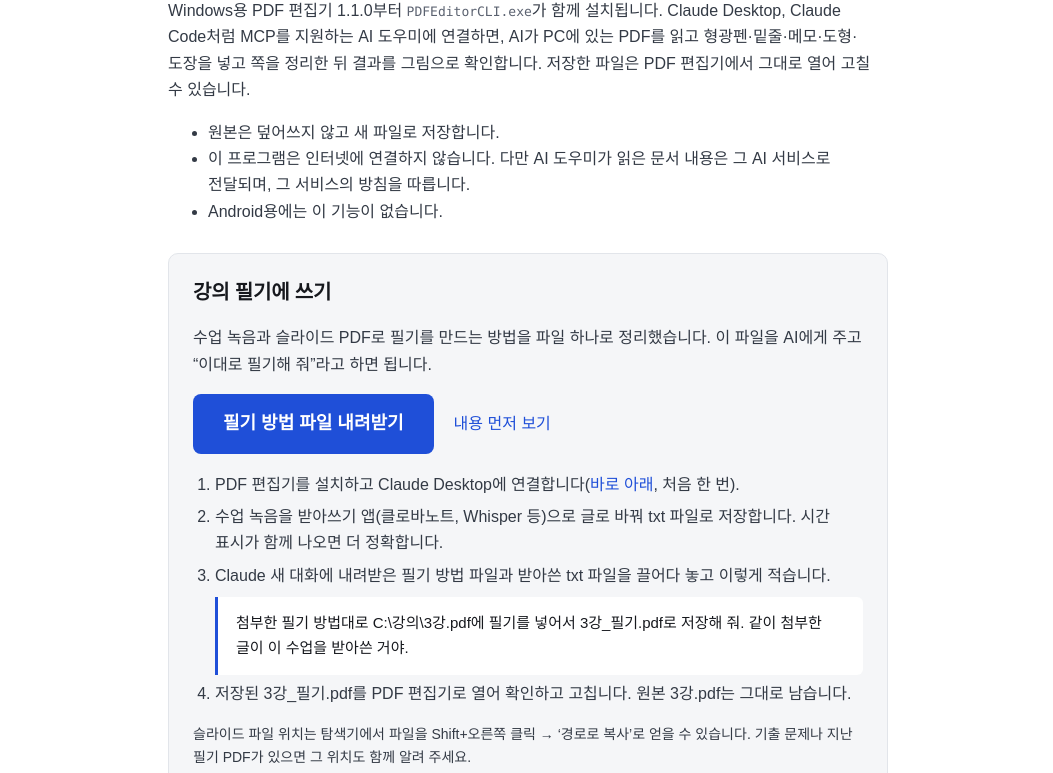
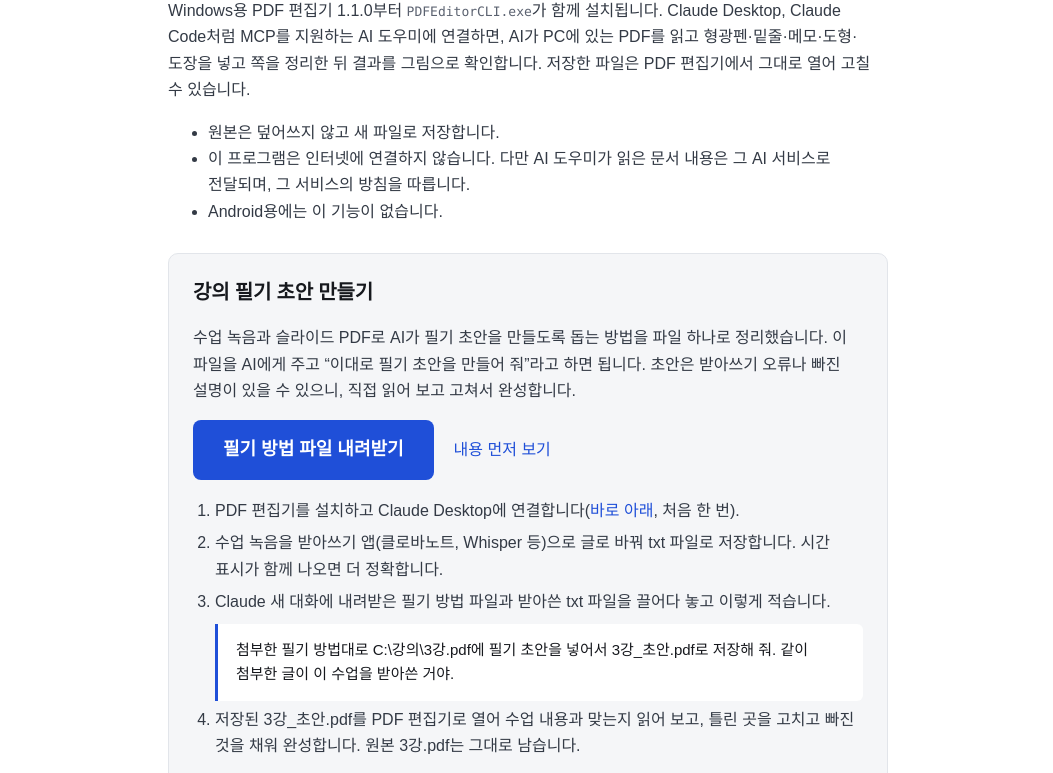
Before and after one commit to forshare2-pixel/pdf-editor, a plain HTML site: page ai.html in a window 1280 px wide. Shown: the part 158-931 px from the top of the page, without its empty margins (112-1165 px from the left). Drawn offline with Linux system fonts and the light colour scheme; a web font is replaced by a local one.

Commit message:
강의 필기 안내를 초안 작성 도움으로 설명
Co-Authored-By: Claude Fable 5.2 <noreply@anthropic.com>

```diff
--- a/ai.html
+++ b/ai.html
@@ -25,15 +25,15 @@
 </ul>
 
 <div class="guide">
-<h2>강의 필기에 쓰기</h2>
-<p>수업 녹음과 슬라이드 PDF로 필기를 만드는 방법을 파일 하나로 정리했습니다. 이 파일을 AI에게 주고 “이대로 필기해 줘”라고 하면 됩니다.</p>
+<h2>강의 필기 초안 만들기</h2>
+<p>수업 녹음과 슬라이드 PDF로 AI가 필기 초안을 만들도록 돕는 방법을 파일 하나로 정리했습니다. 이 파일을 AI에게 주고 “이대로 필기 초안을 만들어 줘”라고 하면 됩니다. 초안은 받아쓰기 오류나 빠진 설명이 있을 수 있으니, 직접 읽어 보고 고쳐서 완성합니다.</p>
 <p class="guide-get"><a class="btn btn-lg" href="lecture-notes-guide.md" download>필기 방법 파일 내려받기</a><a href="https://github.com/forshare2-pixel/pdf-editor/blob/main/lecture-notes-guide.md">내용 먼저 보기</a></p>
 <ol>
 <li>PDF 편집기를 설치하고 Claude Desktop에 연결합니다(<a href="#connect">바로 아래</a>, 처음 한 번).</li>
 <li>수업 녹음을 받아쓰기 앱(클로바노트, Whisper 등)으로 글로 바꿔 txt 파일로 저장합니다. 시간 표시가 함께 나오면 더 정확합니다.</li>
 <li>Claude 새 대화에 내려받은 필기 방법 파일과 받아쓴 txt 파일을 끌어다 놓고 이렇게 적습니다.
-<blockquote class="ask">첨부한 필기 방법대로 C:\강의\3강.pdf에 필기를 넣어서 3강_필기.pdf로 저장해 줘. 같이 첨부한 글이 이 수업을 받아쓴 거야.</blockquote></li>
-<li>저장된 3강_필기.pdf를 PDF 편집기로 열어 확인하고 고칩니다. 원본 3강.pdf는 그대로 남습니다.</li>
+<blockquote class="ask">첨부한 필기 방법대로 C:\강의\3강.pdf에 필기 초안을 넣어서 3강_초안.pdf로 저장해 줘. 같이 첨부한 글이 이 수업을 받아쓴 거야.</blockquote></li>
+<li>저장된 3강_초안.pdf를 PDF 편집기로 열어 수업 내용과 맞는지 읽어 보고, 틀린 곳을 고치고 빠진 것을 채워 완성합니다. 원본 3강.pdf는 그대로 남습니다.</li>
 </ol>
 <p class="meta">슬라이드 파일 위치는 탐색기에서 파일을 Shift+오른쪽 클릭 → ‘경로로 복사’로 얻을 수 있습니다. 기출 문제나 지난 필기 PDF가 있으면 그 위치도 함께 알려 주세요.</p>
 </div>
```
Also changed, not shown: index.html (+1 -1 lines), 1 other file.
